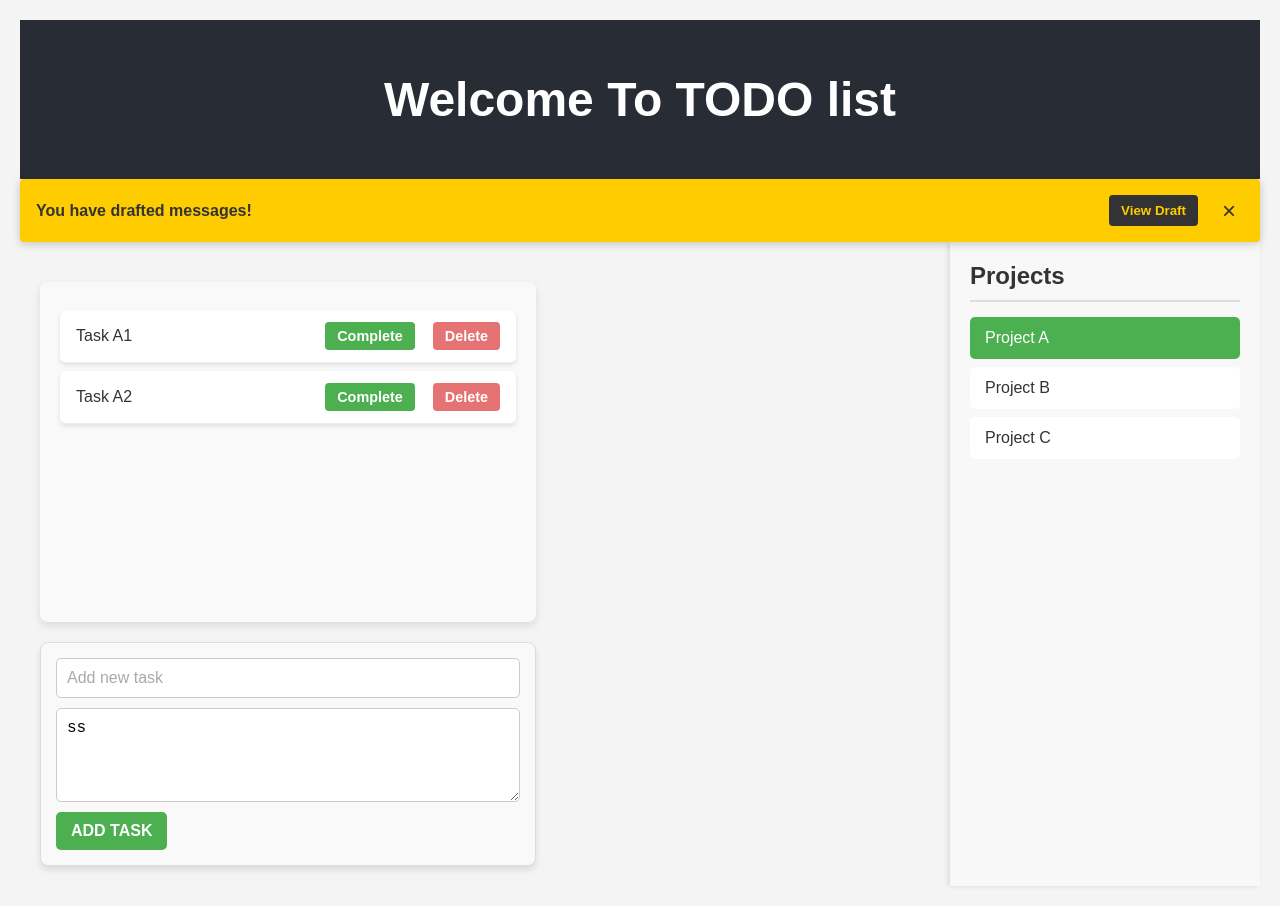
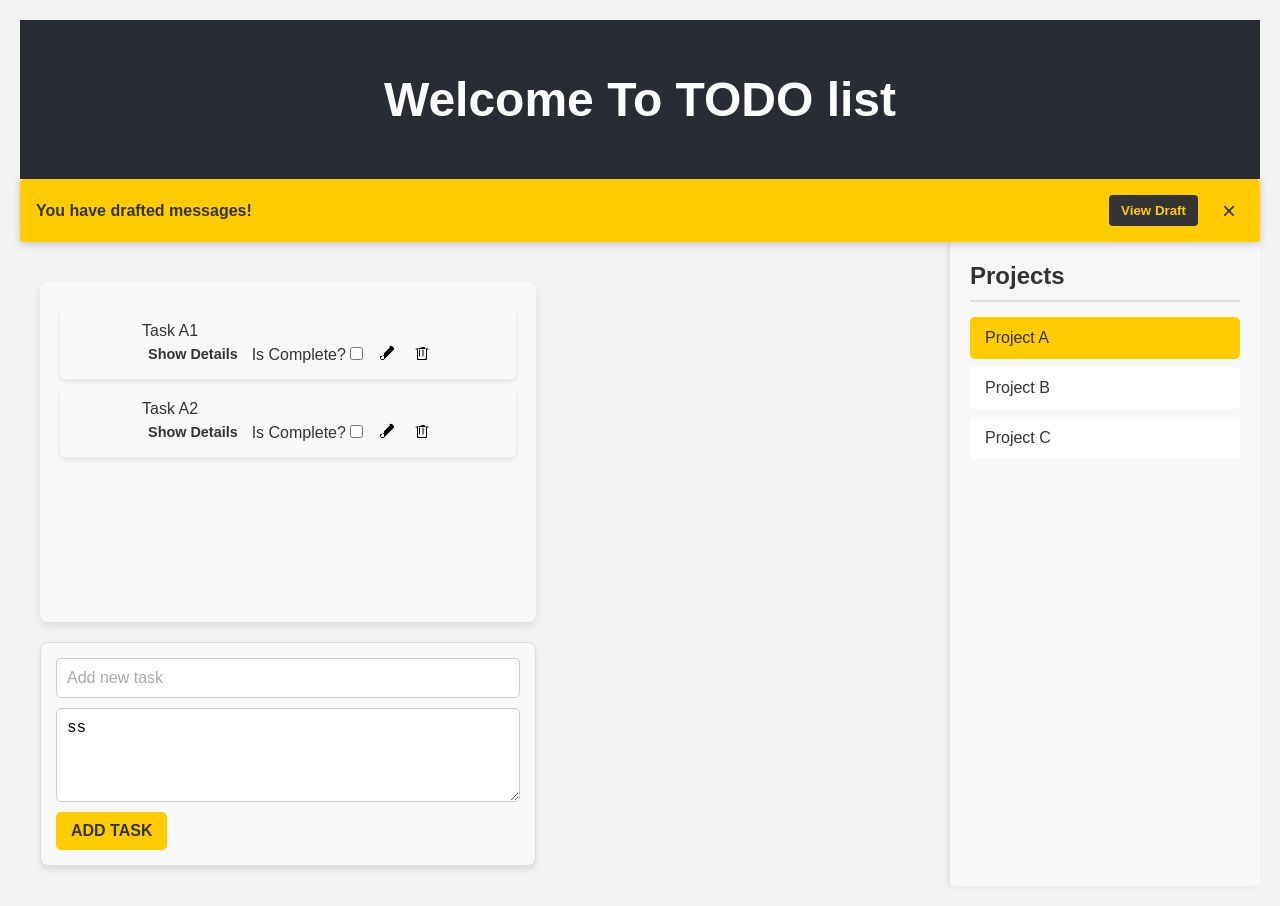
Before and after one commit to seif1125/todo-list, a React (Create React App) app: page / in a window 1280 px wide. Built offline with nearby package versions, Linux system fonts and the light colour scheme.

Commit message:
Finalize task items

```diff
--- a/src/App.css
+++ b/src/App.css
@@ -140,8 +140,8 @@ font-weight: 600;
 /* Button Styling */
 .add-task-form button {
   padding: 10px 15px;
-  background-color: #4CAF50;
-  color: white;
+  background-color: #ffcc00;
+  color: #333;
   border: none;
   border-radius: 5px;
   cursor: pointer;
@@ -152,7 +152,9 @@ font-weight: 600;
 }
 
 .add-task-form button:hover {
-  background-color: #45a049;
+  background-color: #ffcc006f;
+  color: #33333365;
+  transform: translate(1.1);
 }
 
 /* Placeholder styling */
@@ -177,6 +179,7 @@ font-weight: 600;
   padding: 10px;
   border-bottom: 1px solid #eee;
   transition: background-color 0.3s;
+  flex-direction: column;
 }
 
 .task-item.completed span {
@@ -184,22 +187,22 @@ font-weight: 600;
   color: #888;
 }
 
-.task-actions button {
-  margin-left: 10px;
-  padding: 5px 10px;
+
+.delete-button {
+  background-color: transparent;
+  color: #e57373;
+  padding: 4px;
   border: none;
   cursor: pointer;
 }
 
-.task-actions button:first-child {
-  background-color: #4CAF50;
-  color: white;
+.delete-button:hover {
+  color: #d32f2f;
 }
 
-.task-actions button:last-child {
-  background-color: #f44336;
-  color: white;
-}
+
+
+
 
 
 
@@ -212,14 +215,15 @@ font-weight: 600;
 }
 
 .task-list p {
-  color: #666;
-  text-align: center;
+    color: #666;
+    padding: 0px 12px;
+    font-style: italic;
 }
 
 /* Task Item */
 .task-item {
-  background-color: #ffffff;
-  padding: 12px 16px;
+  background-color: transparent;
+  padding: 12px 10px;
   margin: 8px 0;
   border-radius: 6px;
   display: flex;
@@ -240,36 +244,41 @@ font-weight: 600;
 .task-actions {
   display: flex;
   gap: 8px;
+  justify-content: center;
+  align-items: center;
 }
 
 .task-actions button {
-  padding: 6px 12px;
+
   border: none;
   border-radius: 4px;
   cursor: pointer;
   font-size: 0.9rem;
   font-weight: bold;
-  transition: background-color 0.2s;
+
+  background-color: transparent;
 }
 
-/* Complete Button */
-.task-actions button:first-child {
-  background-color: #4caf50;
-  color: #fff;
+
+
+/* Delete Button */
+.task-item-toggle-description{
+  background-color: transparent;
+  color: #333;
+  transition: color .2s;
 }
 
-.task-actions button:first-child:hover {
-  background-color: #43a047;
+.task-item-toggle-description:hover{
+  color:#ffcc00
 }
 
-/* Delete Button */
-.task-actions button:last-child {
-  background-color: #e57373;
-  color: #fff;
-}
+.task-description {
+  width: 100%;
+  border-radius: 5px;
 
-.task-actions button:last-child:hover {
-  background-color: #d32f2f;
+  background-color: #ffcc0067;
+
+  margin-top: 5px;
 }
 
 
@@ -319,11 +328,11 @@ font-weight: 600;
 }
 
 .project-item:hover {
-  background-color: #e8e8e8;
+  background-color: #ffcc006f;
   transform: translateX(2px);
 }
 
 .project-item.selected {
-  background-color: #4CAF50;
-  color: #ffffff;
+  background-color: #ffcc00;
+  color: #333;
 }
--- a/src/App.js
+++ b/src/App.js
@@ -8,10 +8,42 @@ import { useCallback, useMemo, useState } from 'react';
 
 
 function App() {
-  const projects = useMemo(()=>[
-    { id: 1, name: 'Project A', tasks: [{ id: 1, title: 'Task A1' }, { id: 2, title: 'Task A2' }] },
-    { id: 2, name: 'Project B', tasks: [{ id: 3, title: 'Task B1' }] },
-    { id: 3, name: 'Project C', tasks: [] },
+  const projects = useMemo(()=> [
+    {
+      id: 1,
+      name: 'Project A',
+      description: 'A project focused on developing a user-friendly e-commerce platform.',
+      tasks: [
+        {
+          id: 1,
+          title: 'Task A1',
+          description: 'Design the homepage layout and product catalog sections.'
+        },
+        {
+          id: 2,
+          title: 'Task A2',
+          description: 'Implement search functionality and filter options for the product catalog.'
+        }
+      ]
+    },
+    {
+      id: 2,
+      name: 'Project B',
+      description: 'An internal project for building a project management tool for team collaboration.',
+      tasks: [
+        {
+          id: 3,
+          title: 'Task B1',
+          description: 'Set up the database schema and models for user data and projects.'
+        }
+      ]
+    },
+    {
+      id: 3,
+      name: 'Project C',
+      description: 'A mobile application that offers real-time weather updates and alerts.',
+      tasks: []
+    }
   ],[]);
 
   const [selectedProject, setSelectedProject] = useState(projects[0]);
--- a/src/TaskItem.js
+++ b/src/TaskItem.js
@@ -1,15 +1,62 @@
-import React from 'react';
+import React, { useState } from 'react';
 
-const TaskItem = ({ task, onComplete, onDelete }) => {
+
+const TaskItem = ({ task, onComplete, onDelete,onEdit }) => {
+  const [showDescription, setShowDescription] = useState(false);
+
+  const toggleDescription = () => {
+    setShowDescription((prevShow) => !prevShow);
+  };
+
   return (
     <div className={`task-item ${task.completed ? 'completed' : ''}`}>
-      <span>{task.title}</span>
-      <div className="task-actions">
-        <button onClick={onComplete}>
-          {task.completed ? 'Undo' : 'Complete'}
+
+
+      <div className='task-bar' >
+        <span>{task.title}</span>
+        <div className="task-actions">
+          <button className='task-item-toggle-description' onClick={toggleDescription}>
+          {showDescription ? 'Hide Details' : 'Show Details'}
         </button>
-        <button onClick={onDelete}>Delete</button>
+        <div>
+            <span>Is Complete?</span>
+            <input type='checkbox'  onChange={onComplete} checked={task.completed } />
+          </div>
+
+          <button onClick={onEdit} className="edit-button" aria-label="Edit Task">
+          <svg
+            xmlns="http://www.w3.org/2000/svg"
+            width="16"
+            height="16"
+            fill="currentColor"
+            viewBox="0 0 16 16"
+          >
+            <path d="M12.146 3.854a.5.5 0 0 1 0 .707L5.707 11H4v-1.707l6.439-6.439a.5.5 0 0 1 .707 0zM11.5 2a1.5 1.5 0 0 1 1.061.439l1 1a1.5 1.5 0 0 1 0 2.122l-.646.646-3.5-3.5.646-.646A1.5 1.5 0 0 1 11.5 2z" />
+            <path fillRule="evenodd" d="M1 13.5V16h2.5L14 5.5l-2.5-2.5L1 13.5zM0 13a1 1 0 0 1 1-1h3v3H1a1 1 0 0 1-1-1z" />
+          </svg>
+        </button>
+
+         <button onClick={onDelete} className="delete-button" aria-label="Delete Task">
+         <svg
+            xmlns="http://www.w3.org/2000/svg"
+            width="16"
+            height="16"
+            fill="#000000"
+            viewBox="0 0 16 16"
+          >
+            <path d="M5.5 5.5a.5.5 0 0 1 .5.5v6a.5.5 0 0 1-1 0v-6a.5.5 0 0 1 .5-.5zm3 .5a.5.5 0 0 1 1 0v6a.5.5 0 0 1-1 0v-6zM7 4.5V4a1 1 0 0 1 1-1h2a1 1 0 0 1 1 1v.5h3a.5.5 0 0 1 0 1h-1v9a2 2 0 0 1-2 2H5a2 2 0 0 1-2-2v-9H2a.5.5 0 0 1 0-1h3zM4.118 5 4 5.059V14a1 1 0 0 0 1 1h6a1 1 0 0 0 1-1V5.059L11.882 5H4.118zM5 4.5v-.5h6V4.5H5z" />
+          </svg>
+        </button>
+
+        </div>
       </div>
+
+      {/* Description section, shown conditionally */}
+      {showDescription && (
+        <div className="task-description">
+          <p>{task.description || 'No description available'}</p>
+        </div>
+      )}
     </div>
   );
 };
```
